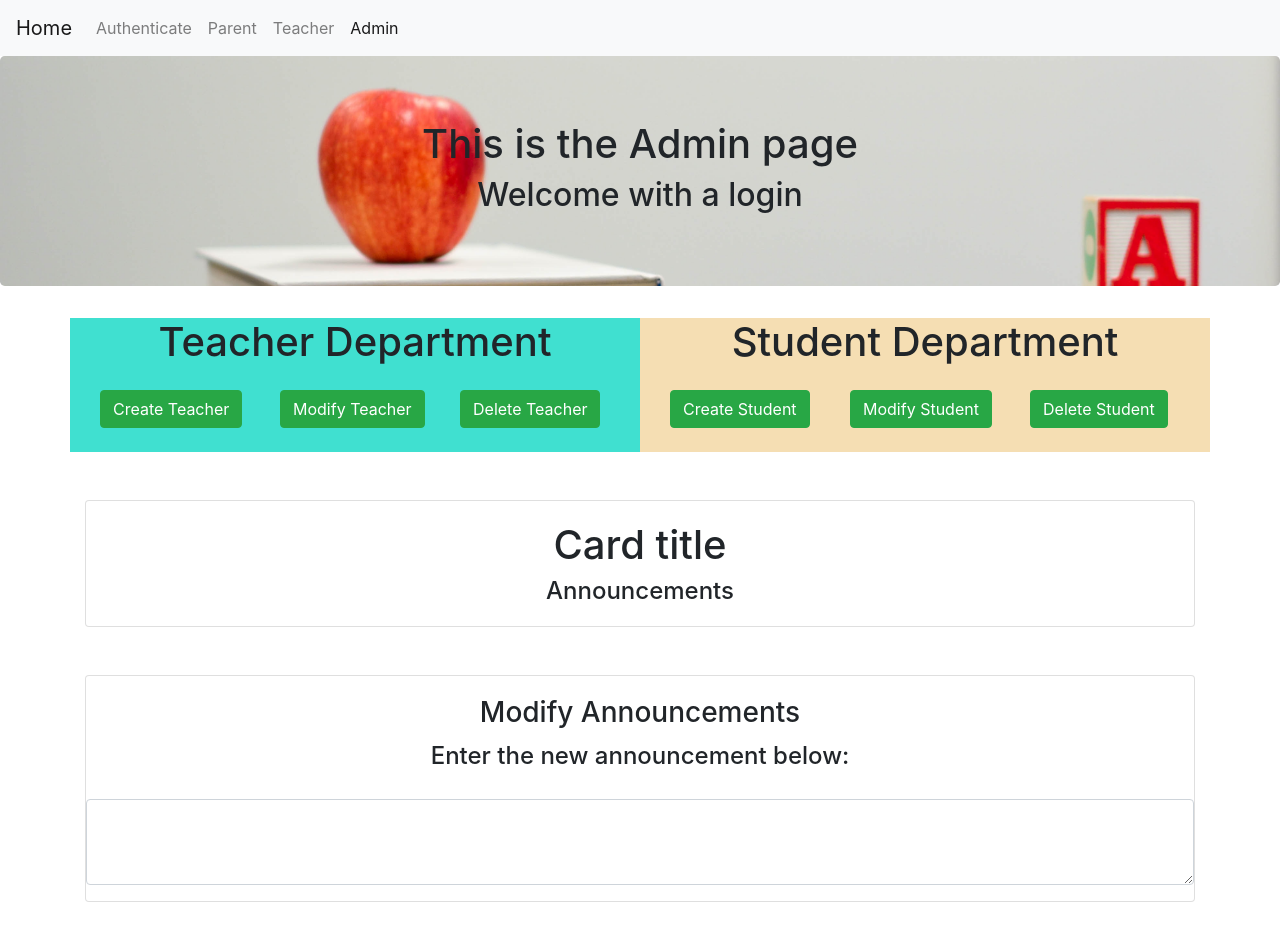
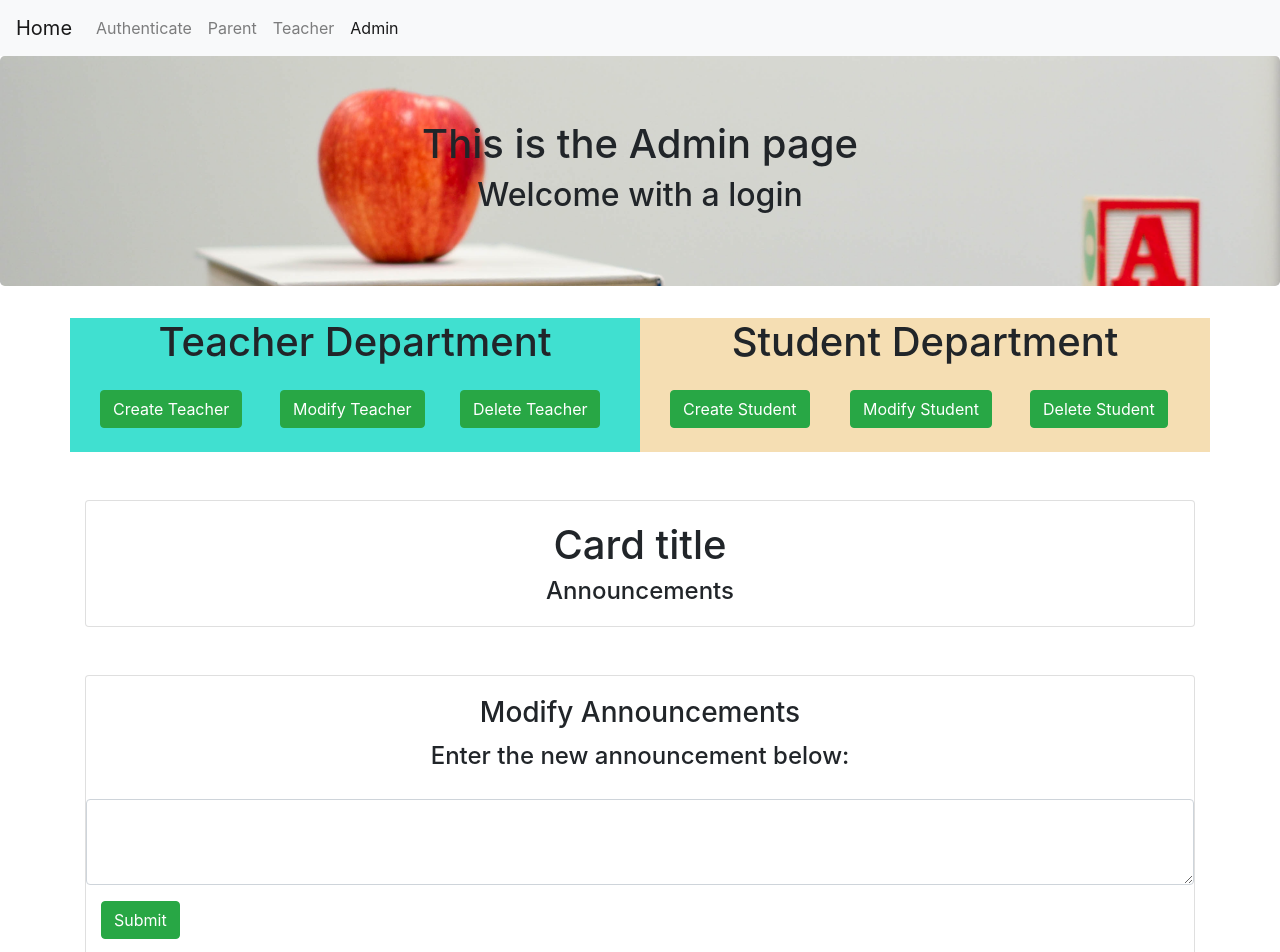
Before and after one commit to seleazar10/schooltracker, a React (Create React App) app in the folder client/: page /admin in a window 1280 px wide. Shown: the top 952 px of the page. Built offline with nearby package versions, Linux system fonts and the light colour scheme.

Commit message:
added a button to text area

```diff
--- a/client/src/pages/Admin.js
+++ b/client/src/pages/Admin.js
@@ -59,7 +59,11 @@ function Admin() {
                    <TextArea>
 
                    </TextArea>
+                   <FormBtn>
+                    Submit
+                </FormBtn>
                 </CardAnnModify>
+
             </Container>
         </div>
 
```
